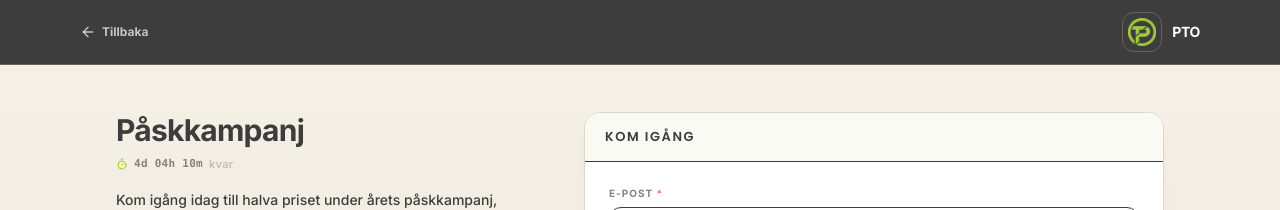
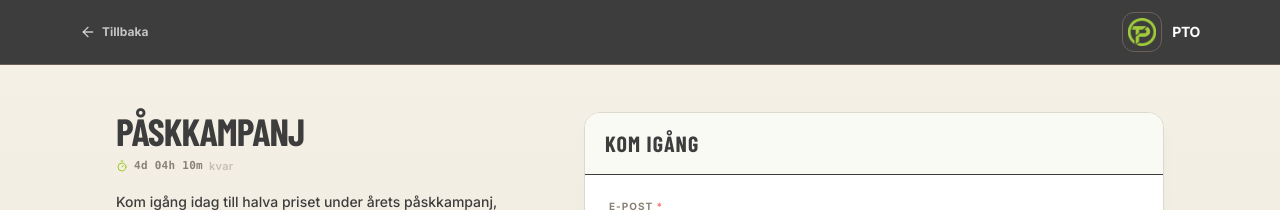
Before and after one commit to pto-agi/ai-kocken, a React (Vite) app: page /bli-klient in a window 1280 px wide. Shown: the top 210 px of the page. Built offline with nearby package versions, Linux system fonts and the light colour scheme; no server answers.

Commit message:
typography: Barlow Condensed 700 on h1 (38px) and h2 (22px)

```diff
--- a/pages/BliKlient.tsx
+++ b/pages/BliKlient.tsx
@@ -239,7 +239,7 @@ export const BliKlient: React.FC = () => {
           {/* ─── LEFT: Campaign hero + trust bullets ─── */}
           <div className="w-full lg:w-[420px] lg:sticky lg:top-24 shrink-0">
             {/* Campaign heading */}
-            <h1 className="text-2xl sm:text-3xl font-black text-[#3D3D3D] leading-tight tracking-tight mb-2" style={{ fontFamily: "'Inter', system-ui, sans-serif", textWrap: 'balance' as any }}>
+            <h1 className="font-bold text-[#3D3D3D] leading-none tracking-tight mb-2 uppercase" style={{ fontFamily: "'Barlow Condensed', sans-serif", fontSize: '38px', fontWeight: 700, textWrap: 'balance' as any }}>
               {showCampaign ? CAMPAIGN.name : 'Bli klient'}
             </h1>
 
@@ -283,7 +283,7 @@ export const BliKlient: React.FC = () => {
 
               {/* Card header */}
               <div className="bg-[#FAFAF5] border-b border-[#3D3D3D] px-5 py-3.5">
-                <h2 className="text-[13px] font-semibold text-[#3D3D3D] uppercase tracking-[0.12em]">Kom igång</h2>
+                <h2 className="font-bold text-[#3D3D3D] uppercase tracking-[0.05em]" style={{ fontFamily: "'Barlow Condensed', sans-serif", fontSize: '22px', fontWeight: 700 }}>Kom igång</h2>
               </div>
 
               <div className="p-5 md:p-6 space-y-5">
```
